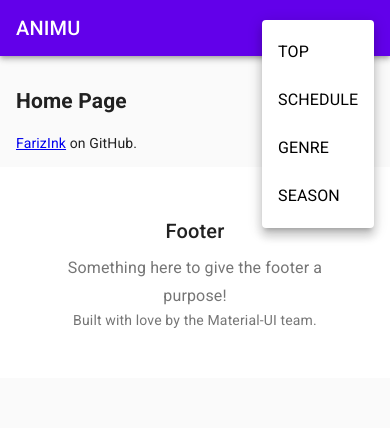
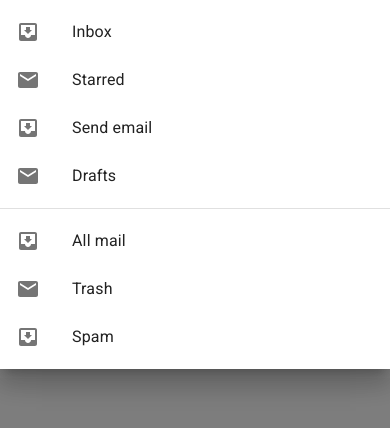
Before and after one commit to FarizInk/animu-react, a React (Create React App) app: page / in a window 390 px wide. Both pictures are taken after a click on the button "More". Shown: the top 428 px of the page. Built offline with nearby package versions, Linux system fonts and the light colour scheme.

Commit message:
make better ux & make swipeable menu for mobile

```diff
--- a/src/components/CategoriesButton.jsx
+++ b/src/components/CategoriesButton.jsx
@@ -26,7 +26,9 @@ const CategoriesButton = (props) => {
                     page: 1,
                     data: response.data.top
                 })
+                setTimeout(function () {
                     props.handleLoading(false)
+                }, 1500)
             })
             .catch(function (error) {
                 console.log(error)
--- a/src/components/Nav.jsx
+++ b/src/components/Nav.jsx
@@ -1,9 +1,10 @@
 import React from 'react'
 import { makeStyles } from '@material-ui/core/styles'
-import { AppBar, Toolbar, Typography, IconButton, MenuItem, Menu } from '@material-ui/core';
-import { ExpandMore } from '@material-ui/icons';
+import { AppBar, Toolbar, Typography, IconButton, MenuItem, Menu, SwipeableDrawer, List, ListItem, ListItemIcon, ListItemText, Divider } from '@material-ui/core';
+import { ExpandMore, MoveToInbox, Mail } from '@material-ui/icons';
 import { Link } from 'react-router-dom'
 import { connect } from 'react-redux'
+import '../css/Nav.css'
 
 const useStyles = makeStyles(theme => ({
   root: {
@@ -15,24 +16,54 @@ const useStyles = makeStyles(theme => ({
   title: {
     flexGrow: 1,
   },
+  fullList: {
+    width: 'auto',
+  },
 }));
-
-const titleStyle = {
-  color: 'white',
-  textDecoration: "none"
-};
-
-const linkStyle = {
-  color: 'black',
-  textDecoration: "none",
-  textTransform: 'uppercase',
-  fontWeight: 500
-};
 
 const Nav = (props) => {
   const classes = useStyles();
   const [anchorEl, setAnchorEl] = React.useState(null);
   const open = Boolean(anchorEl);
+  const [state, setState] = React.useState({
+    top: false,
+  });
+
+  const toggleDrawer = (side, open) => event => {
+    if (event && event.type === 'keydown' && (event.key === 'Tab' || event.key === 'Shift')) {
+      return;
+    }
+
+    setState({ ...state, [side]: open });
+  };
+
+  const fullList = side => (
+    <div
+      className={classes.fullList}
+      role="presentation"
+      onClick={toggleDrawer(side, false)}
+      onKeyDown={toggleDrawer(side, false)}
+    >
+      <List>
+        {['Inbox', 'Starred', 'Send email', 'Drafts'].map((text, index) => (
+          <ListItem button key={text}>
+            <ListItemIcon>{index % 2 === 0 ? <MoveToInbox /> : <Mail />}</ListItemIcon>
+            <ListItemText primary={text} />
+          </ListItem>
+        ))}
+      </List>
+      <Divider />
+      <List>
+        {['All mail', 'Trash', 'Spam'].map((text, index) => (
+          <ListItem button key={text}>
+            <ListItemIcon>{index % 2 === 0 ? <MoveToInbox /> : <Mail />}</ListItemIcon>
+            <ListItemText primary={text} />
+          </ListItem>
+        ))}
+      </List>
+    </div>
+  );
+
 
   function handleMenu(event) {
     setAnchorEl(event.currentTarget);
@@ -42,12 +73,13 @@ const Nav = (props) => {
     setAnchorEl(null);
   }
 
+
   return (
     <div className={classes.root}>
       <AppBar position="static">
         <Toolbar>
           <Typography variant="h6" className={classes.title}>
-            <Link to="/" style={titleStyle}>
+            <Link to="/" className="title">
               {process.env.REACT_APP_NAME}
             </Link>
           </Typography>
@@ -58,9 +90,20 @@ const Nav = (props) => {
               aria-haspopup="true"
               onClick={handleMenu}
               color="inherit"
+              className="icon-desktop"
             >
               <ExpandMore />
             </IconButton>
+            {/* Mobile Version */}
+            <IconButton
+              aria-label="More"
+              onClick={toggleDrawer('top', true)}
+              color="inherit"
+              className="icon-mobile"
+            >
+              <ExpandMore />
+            </IconButton>
+            {/* END Mobile Version */}
             <Menu
               id="expand-more"
               anchorEl={anchorEl}
@@ -76,29 +119,38 @@ const Nav = (props) => {
               open={open}
               onClose={handleClose}
             >
-              <Link to={`/top/${props.data.top.type}/${props.data.top.page}`} style={linkStyle}>
+              <Link to={`/top/${props.data.top.type}/${props.data.top.page}`} className="link">
                 <MenuItem onClick={handleClose}>Top</MenuItem>
               </Link>
-              <Link to="/schedule" style={linkStyle}>
+              <Link to="/schedule" className="link">
                 <MenuItem onClick={handleClose}>Schedule</MenuItem>
               </Link>
-              <Link to="/genre" style={linkStyle}>
+              <Link to="/genre" className="link">
                 <MenuItem onClick={handleClose}>Genre</MenuItem>
               </Link>
-              <Link to="/season" style={linkStyle}>
+              <Link to="/season" className="link">
                 <MenuItem onClick={handleClose}>Season</MenuItem>
               </Link>
             </Menu>
           </div>
         </Toolbar>
       </AppBar>
+      <SwipeableDrawer
+        anchor="top"
+        open={state.top}
+        onClose={toggleDrawer('top', false)}
+        onOpen={toggleDrawer('top', true)}
+        className="swipeable-menu"
+      >
+        {fullList('top')}
+      </SwipeableDrawer>
     </div>
   );
 }
 
 const mapStateToProps = (state) => {
   return {
-      data: state
+    data: state
   }
 }
 
--- /dev/null
+++ b/src/css/Nav.css
@@ -0,0 +1,23 @@
+.title {
+    color: white !important;
+    text-decoration: none !important;
+}
+
+.link {
+    color: black !important;
+    text-decoration: none !important;
+    text-transform: uppercase !important;
+    font-weight: 500 !important;
+}
+.icon-mobile, .swipeable-menu {
+    display: none !important;
+}
+
+@media only screen and (max-width: 600px) {
+    .icon-mobile, .swipeable-menu {
+        display: block !important;
+    }
+    .icon-desktop {
+        display: none !important;
+    }
+}
--- a/src/pages/TopPage.jsx
+++ b/src/pages/TopPage.jsx
@@ -25,7 +25,13 @@ class TopPage extends Component {
                     page: this.props.dataTop.page,
                     data: response.data.top
                 })
-                this.props.handleLoading(false)
+                setTimeout(
+                    function() {
+                        this.props.handleLoading(false)
+                    }
+                    .bind(this),
+                    3000
+                )
             })
             .catch(function (error) {
                 console.log(error)
```
Lines whose indentation alone changed are shown as unchanged.
